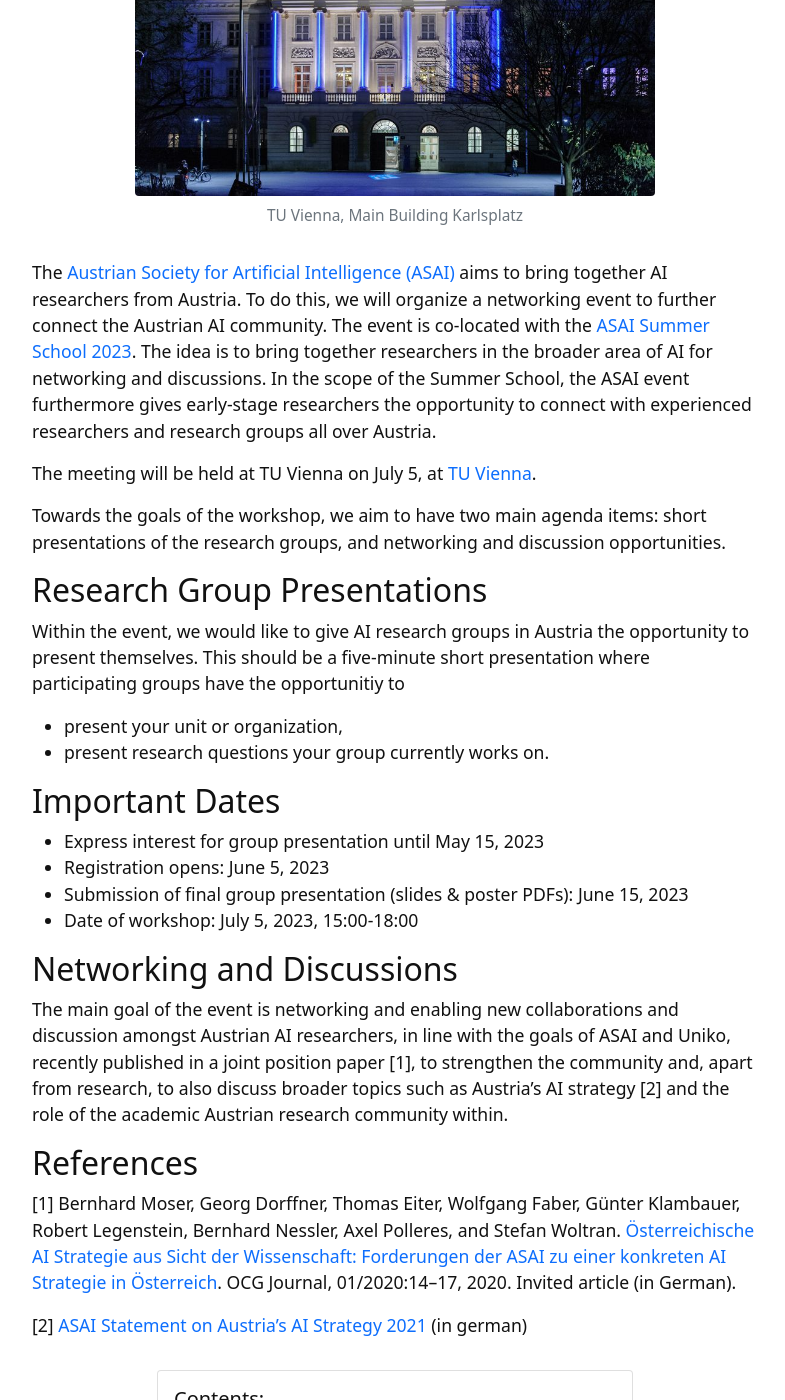
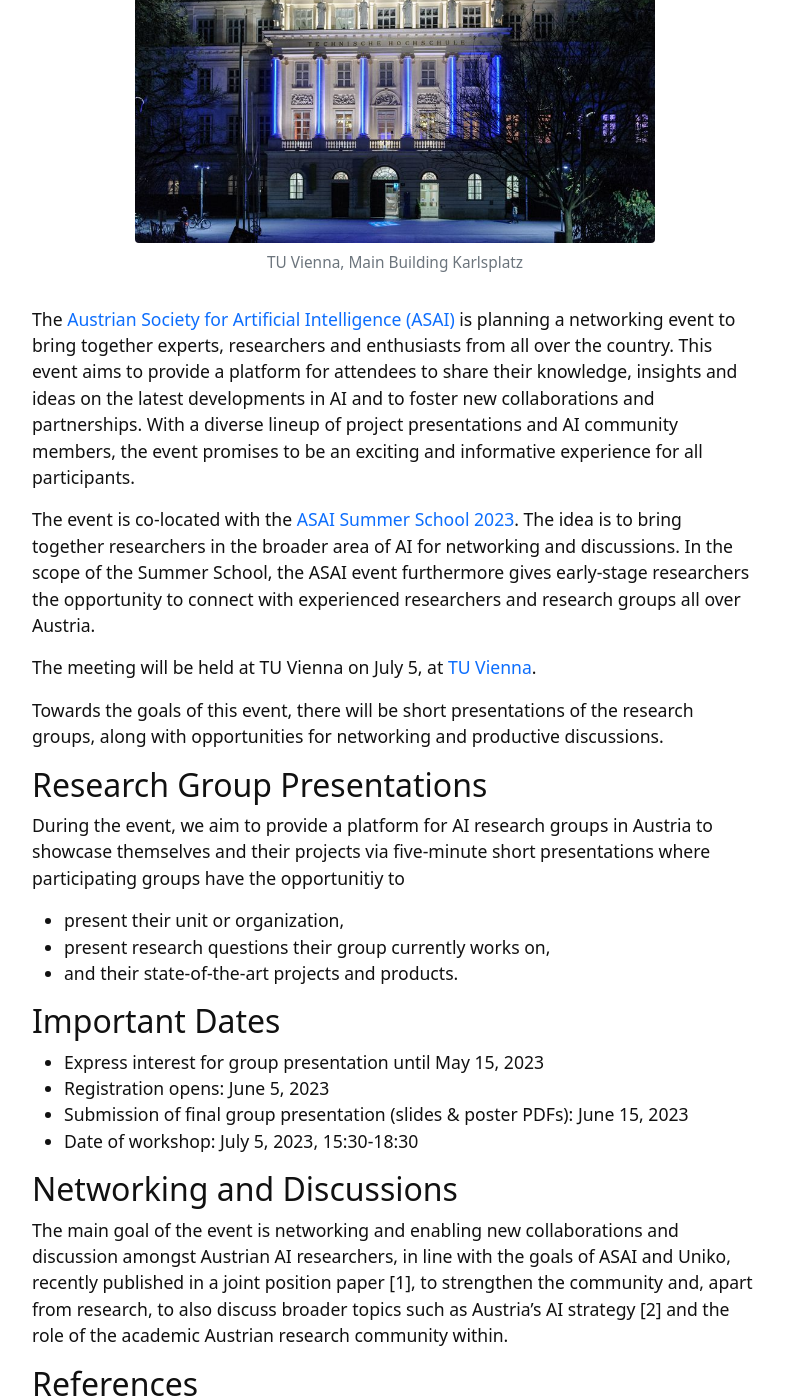
Before and after one commit to anjomshoaa/asai-ne-2023, a Jekyll site: the page built from index.md, in a window 1280 px wide and 1400 px high, scrolled down 399 px. Shown: the whole window, without its empty margins (245-1030 px from the left). Built offline with Jekyll 4.4.1, drawn with Linux system fonts in a browser that asks for light colours; some of the changed text lies outside the part shown.

```diff
--- a/index.md
+++ b/index.md
@@ -1,32 +1,36 @@
 ---
-title: ASAI Satellite Event 2023
+title: ASAI Networking Event 2023
 layout: default
 ---
 
-# ASAI Satellite Event 2023
+# ASAI Networking Event 2023
+## Monday, July 5, 15:30-18:30
 
 {% include figure.html img="karlsplatz_tu_hauptgebaeude.jpeg" alt="Tu Vienna Main Building" caption="TU Vienna, Main Building Karlsplatz" width="75%" %}
 
 
-The [Austrian Society for Artificial Intelligence (ASAI)](https://www.asai.ac.at/) aims to bring together AI researchers from Austria. To do this, we will organize a networking event to further connect the Austrian AI community. The event is co-located with the [ASAI Summer School 2023](https://caiml.dbai.tuwien.ac.at/news/34/). The idea is to bring together researchers in the broader area of AI for networking and discussions. In the scope of the Summer School, the ASAI event furthermore gives early-stage researchers the opportunity to connect with experienced researchers and research groups all over Austria.
+The [Austrian Society for Artificial Intelligence (ASAI)](https://www.asai.ac.at/) is planning a networking event to bring together experts, researchers and enthusiasts from all over the country. This event aims to provide a platform for attendees to share their knowledge, insights and ideas on the latest developments in AI and to foster new collaborations and partnerships. With a diverse lineup of project presentations and AI community members, the event promises to be an exciting and informative experience for all participants.
+
+ The event is co-located with the [ASAI Summer School 2023](https://caiml.dbai.tuwien.ac.at/news/34/). The idea is to bring together researchers in the broader area of AI for networking and discussions. In the scope of the Summer School, the ASAI event furthermore gives early-stage researchers the opportunity to connect with experienced researchers and research groups all over Austria.
 
 The meeting will be held at TU Vienna on July 5, at [TU Vienna](https://www.tuwien.at/).
 
-Towards the goals of the workshop, we aim to have two main agenda items: short presentations of the research groups, and networking and discussion opportunities.
+Towards the goals of this event, there will be short presentations of the research groups, along with opportunities for networking and productive discussions.
 
 ## Research Group Presentations
 
-Within the event, we would like to give AI research groups in Austria the opportunity to present themselves. This should be a five-minute short presentation where participating groups have the opportunitiy to
+During the event, we aim to provide a platform for AI research groups in Austria to showcase themselves and their projects via five-minute short presentations where participating groups have the opportunitiy to
 
-- present your unit or organization,
-- present research questions your group currently works on.
+- present their unit or organization,
+- present research questions their group currently works on,
+- and their state-of-the-art projects and products.
 
 
 ## Important Dates
 - Express interest for group presentation until May 15, 2023
 - Registration opens: June 5, 2023
 - Submission of final group presentation (slides & poster PDFs): June 15, 2023
-- Date of workshop: July 5, 2023, 15:00-18:00
+- Date of workshop: July 5, 2023, 15:30-18:30
 
 ## Networking and Discussions
 
```
Also changed, not shown: content/0-call.md (+1 -1 lines), content/1-applications.md (+4 -5 lines), content/2-program.md (+1 -1 lines).
